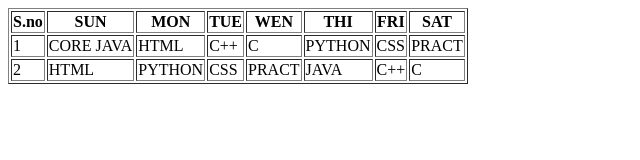
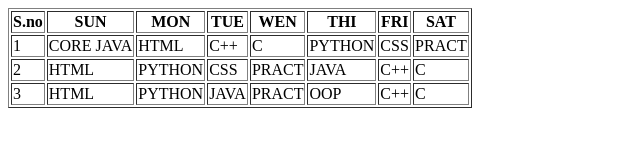
Before and after one commit to dadasokeskar/2nd-project, a plain HTML site: page index.html in a window 1280 px wide. Shown: the whole page, without its empty margins (0-640 px from the left). Drawn offline with Linux system fonts and the light colour scheme.

Commit message:
https://github.com/dadasokeskar/index.html.git

```diff
--- a/index.html
+++ b/index.html
@@ -38,6 +38,16 @@
         <td>C++</td>
         <td>C</td>
     </tr>
+    <tr>
+        <td>3</td>
+        <td>HTML</td>
+        <td>PYTHON</td>
+        <td>JAVA</td>
+        <td>PRACT</td>
+        <td>OOP</td>
+        <td>C++</td>
+        <td>C</td>
+    </tr>
     </table>
 </body>
 </html>
```
